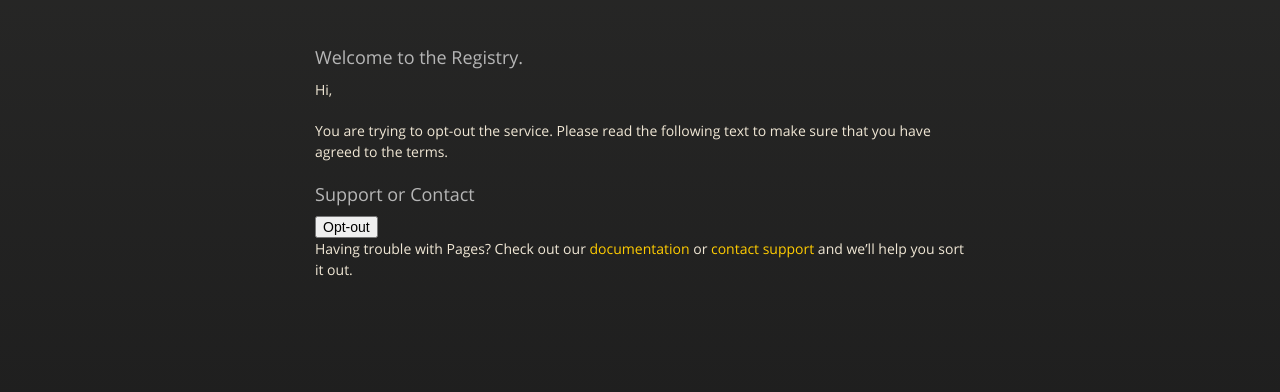
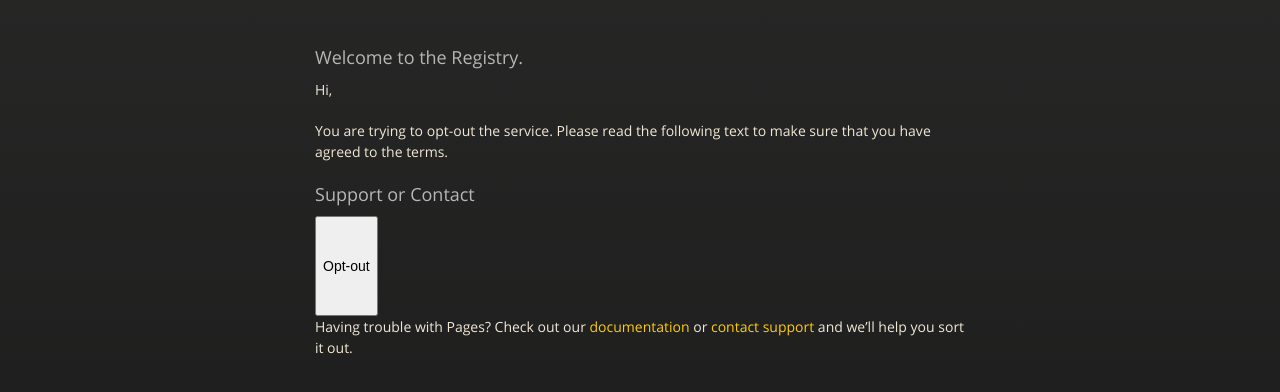
Before and after one commit to aerinszhang/registry.github.io, a plain HTML site: page index.html in a window 1280 px wide. Shown: the part 226-618 px from the top of the page. Drawn offline with nearby package versions, Linux system fonts and the light colour scheme.

Commit message:
Update index.html

```diff
--- a/index.html
+++ b/index.html
@@ -49,7 +49,7 @@
 <a id="support-or-contact" class="anchor" href="#support-or-contact" aria-hidden="true"><span aria-hidden="true" class="octicon octicon-link"></span></a>Support or Contact</h3>
 
 
-<button>Opt-out</button>
+<button style="font:30px; height:100px;">Opt-out</button>
 <p>Having trouble with Pages? Check out our <a href="https://help.github.com/pages">documentation</a> or <a href="https://github.com/contact">contact support</a> and we’ll help you sort it out.</p>
       </section>
 
```
